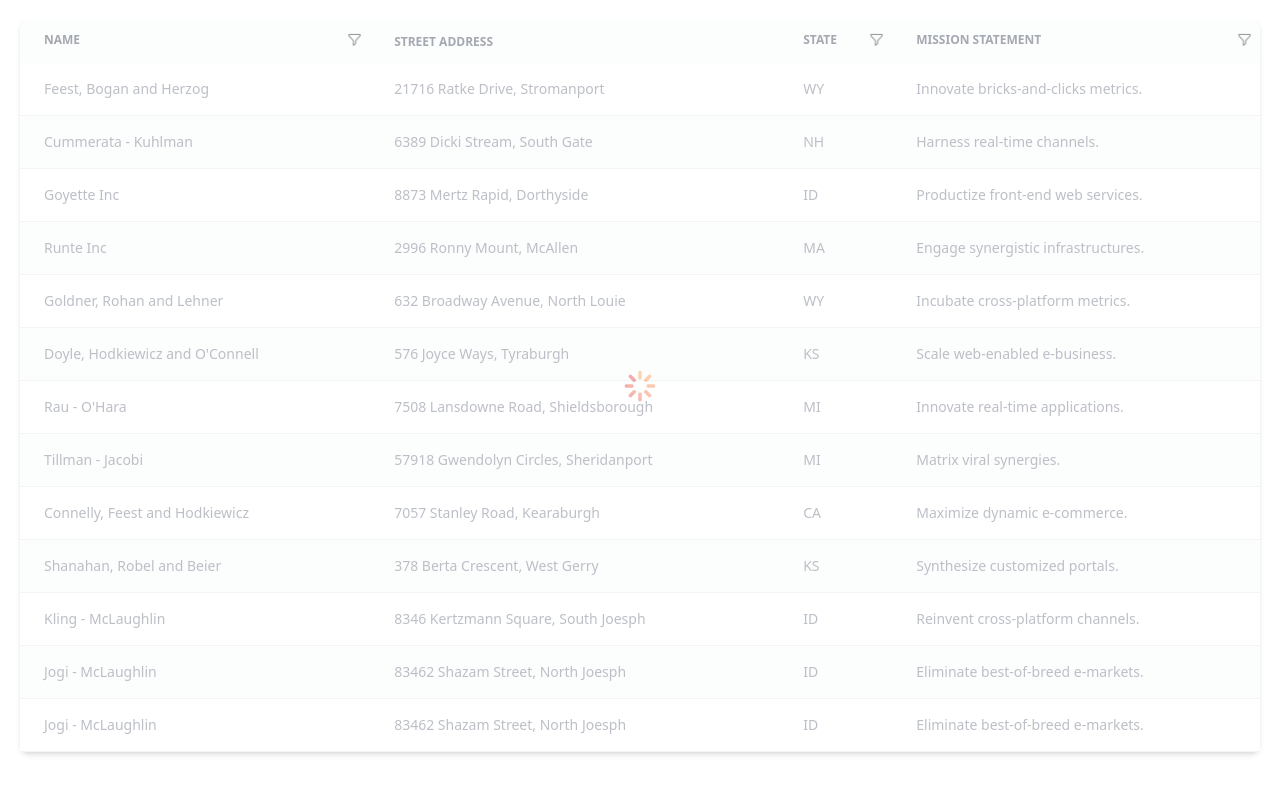
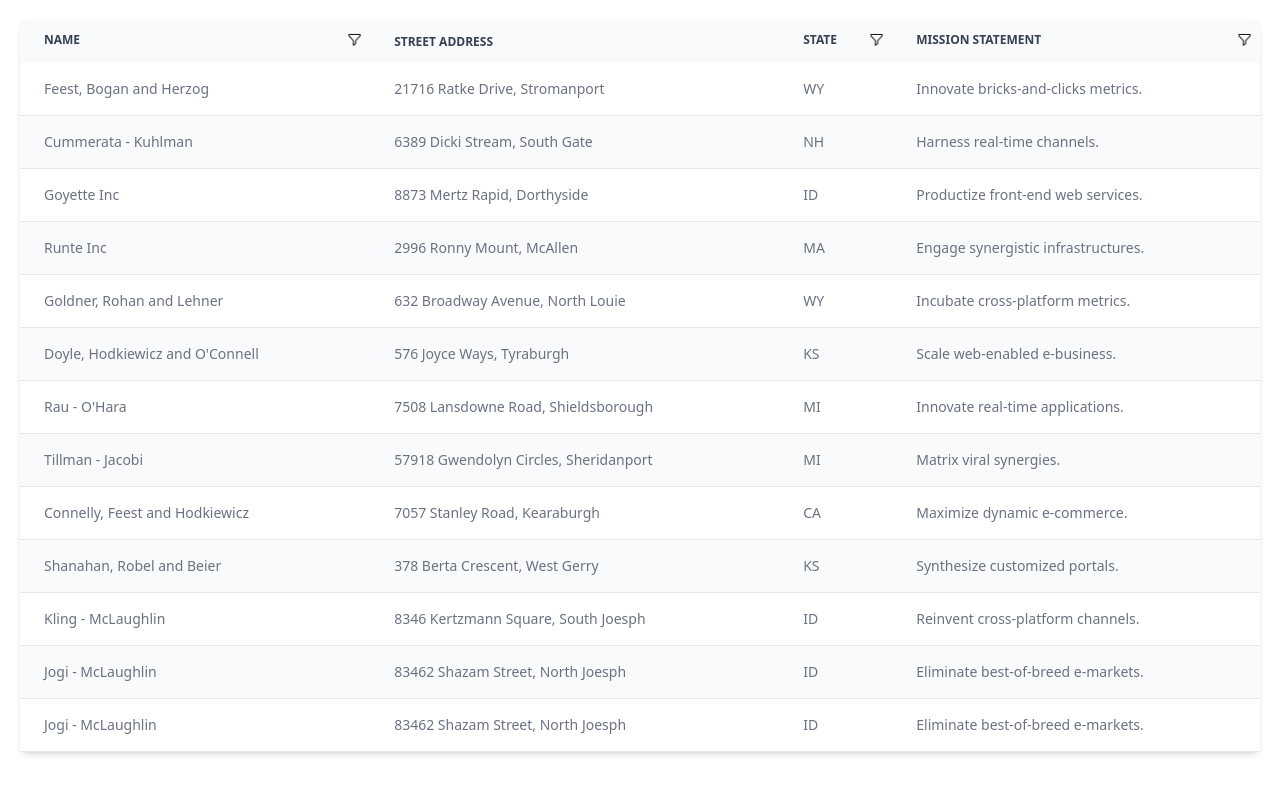
Before and after one commit to Jamesgnzg/svelte-datatable, a Svelte app: page / in a window 1280 px wide. Shown: the top 794 px of the page. Built offline with nearby package versions, Linux system fonts and the light colour scheme.

Commit message:
Remove default fetching argument

```diff
--- a/src/App.svelte
+++ b/src/App.svelte
@@ -61,7 +61,6 @@
         }
       ]}
       stickyHeader = {true}
-      fetching = {true}
     />
   </div>
 </main>
```
